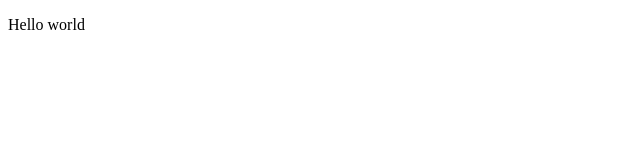
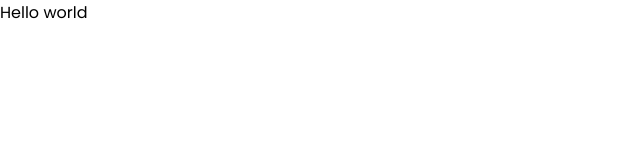
Before and after one commit to kuslosolodka/notes-app-react, a React (Vite) app: page / in a window 1280 px wide. Shown: the top 160 px of the page, without its empty margins (0-640 px from the left). Built offline with nearby package versions, Linux system fonts and the light colour scheme.

Commit message:
style!: + global styles

```diff
--- a/index.html
+++ b/index.html
@@ -4,6 +4,12 @@
         <meta charset="UTF-8" />
         <link rel="icon" type="image/svg+xml" href="/vite.svg" />
         <meta name="viewport" content="width=device-width, initial-scale=1.0" />
+        <link rel="preconnect" href="https://fonts.googleapis.com" />
+        <link rel="preconnect" href="https://fonts.gstatic.com" crossorigin />
+        <link
+            href="https://fonts.googleapis.com/css2?family=Poppins:wght@300;400;500&display=swap"
+            rel="stylesheet"
+        />
         <title>Notes App</title>
     </head>
     <body>
--- /dev/null
+++ b/src/assets/styles/global-style.ts
@@ -0,0 +1,56 @@
+import { createGlobalStyle } from 'styled-components'
+
+const GlobalStyle = createGlobalStyle`
+  *, *::before, *::after {
+    box-sizing: border-box;
+  }
+
+  html, body, #root {
+    height: 100%;
+  }
+
+  html, body, div, span, applet, object, iframe,
+  h1, h2, h3, h4, h5, h6, p, blockquote, pre,
+  a, abbr, acronym, address, big, cite, code,
+  del, dfn, em, img, ins, kbd, q, s, samp,
+  small, strike, strong, sub, sup, tt, var,
+  b, u, i, center,
+  dl, dt, dd, ol, ul, li,
+  fieldset, form, label, legend,
+  table, caption, tbody, tfoot, thead, tr, th, td,
+  article, aside, canvas, details, embed,
+  figure, figcaption, footer, header, hgroup,
+  menu, nav, output, ruby, section, summary,
+  time, mark, audio, video {
+    margin: 0;
+    padding: 0;
+    border: 0;
+    font-size: 100%;
+    font-family: inherit;
+    vertical-align: baseline;
+  }
+
+  img, picture, video, canvas, svg {
+    display: block;
+    max-width: 100%;
+  }
+
+  ol, ul {
+    list-style: none;
+  }
+
+  input, button, textarea, select {
+    font-family: inherit;
+  }
+
+  a {
+    color: inherit;
+    text-decoration: none;
+  }
+
+  body {
+		font-family: Poppins, sans-serif;
+	}
+`
+
+export { GlobalStyle }
--- a/src/main.tsx
+++ b/src/main.tsx
@@ -2,10 +2,12 @@
 import ReactDOM from 'react-dom/client'
 
 import { App } from './App.tsx'
+import { GlobalStyle } from './assets/styles/global-style.ts'
 
-// eslint-disable-next-line @typescript-eslint/no-non-null-assertion
 ReactDOM.createRoot(document.querySelector('#root')!).render(
     <React.StrictMode>
+        <GlobalStyle />
+
         <App />
     </React.StrictMode>
 )
```
